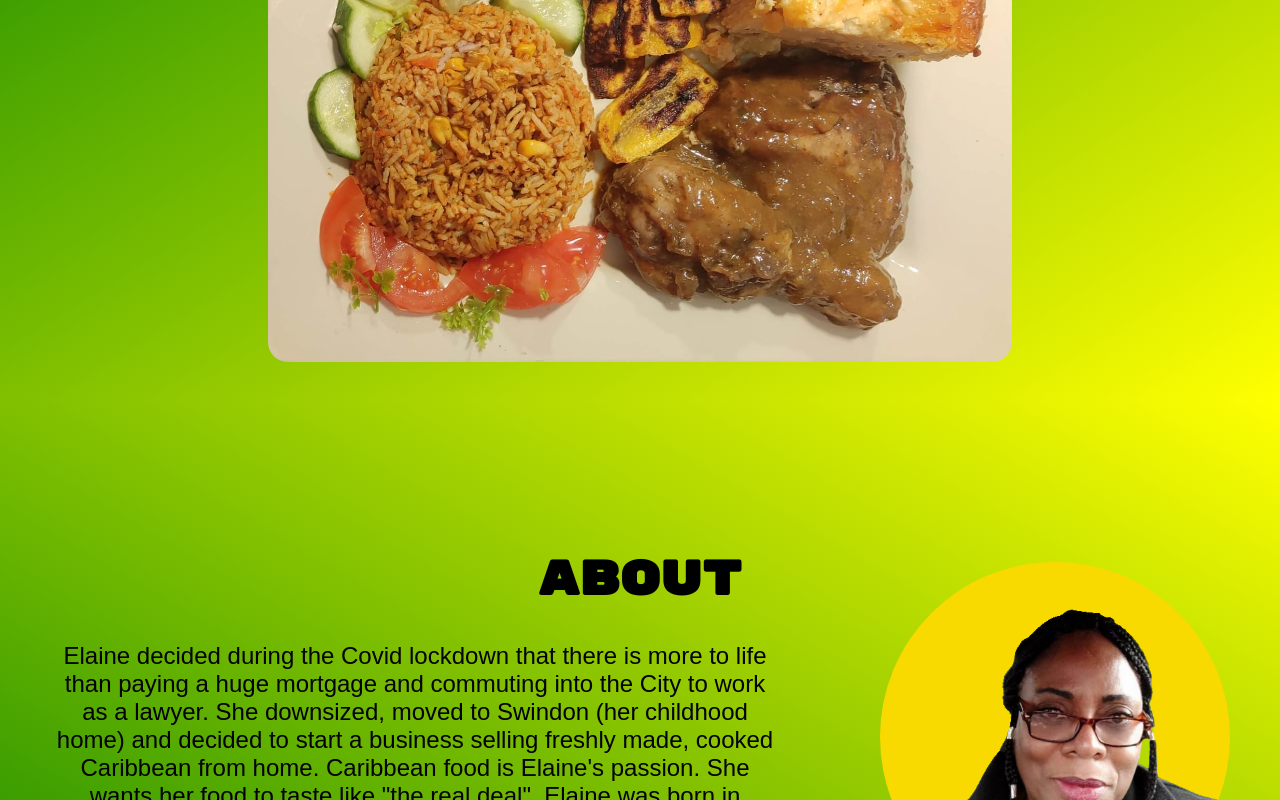
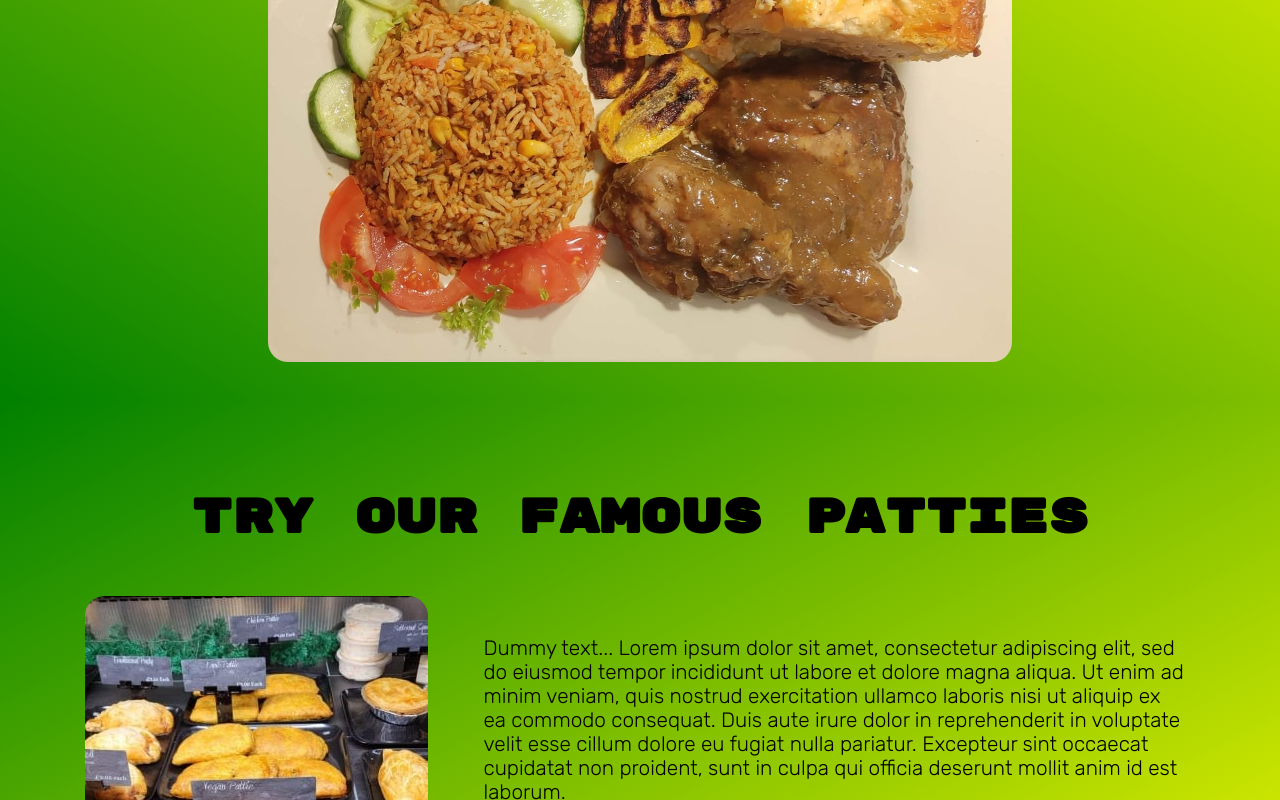
Before and after one commit to JohnPalmgren/JamdownFusion, a React (Create React App) app: page / in a window 1280 px wide. Shown: the part 2000-2800 px from the top of the page. Built offline with nearby package versions, Linux system fonts and the light colour scheme.

Commit message:
desktop patties page completed

```diff
--- a/src/App.js
+++ b/src/App.js
@@ -7,6 +7,7 @@ import LogIn from "./components/LogIn";
 import About from "./components/About";
 import Footer from "./components/Footer";
 import Allergens from "./components/Allergens";
+import Patties from "./components/Patties"
 
 function App() {
 
@@ -48,6 +49,7 @@ function App() {
       <Menu />
       <div ref={scrollToOrder}></div>
       <Carousel />
+      <Patties />
       <div ref={scrollToAbout}></div>
       <About />
       <Footer />
--- a/src/components/Carousel.module.css
+++ b/src/components/Carousel.module.css
@@ -1,7 +1,7 @@
 .background {
   width: 100%;
   height: 100vh;
-  background-image: linear-gradient(to bottom right, green, yellow);
+  background-image: linear-gradient(to top right, green, yellow);
 }
 
 .background h1 {
--- /dev/null
+++ b/src/components/Patties.js
@@ -0,0 +1,32 @@
+import classes from "./Patties.module.css";
+import patties from "../images/patty.jpg";
+
+const Patties = () => {
+  return (
+    <section className={classes.background}>
+      <h1>Try our famous patties</h1>
+      <div className={classes.flex}>
+        <img src={patties} alt="patties on display" className={classes.pattiesImg} />
+        <div className={classes.text}>
+          <p>
+            Dummy text... Lorem ipsum dolor sit amet, consectetur adipiscing
+            elit, sed do eiusmod tempor incididunt ut labore et dolore magna
+            aliqua. Ut enim ad minim veniam, quis nostrud exercitation ullamco
+            laboris nisi ut aliquip ex ea commodo consequat. Duis aute irure
+            dolor in reprehenderit in voluptate velit esse cillum dolore eu
+            fugiat nulla pariatur. Excepteur sint occaecat cupidatat non
+            proident, sunt in culpa qui officia deserunt mollit anim id est
+            laborum.
+          </p>
+          <p>
+            You can also pick them up from{" "}
+            <a href="https://www.thburroughs.co.uk/">T.H. Burroughs</a> A local
+            family butchers, delicatessen and farmshop
+          </p>
+        </div>
+      </div>
+    </section>
+  );
+};
+
+export default Patties;
--- /dev/null
+++ b/src/components/Patties.module.css
@@ -0,0 +1,33 @@
+.background {
+  width: 100%;
+  /* height: 100vh; */
+  background-image: linear-gradient(to bottom right, green, yellow);
+}
+
+.flex {
+  display: flex;
+  flex-wrap: wrap;
+  justify-content: center;
+}
+
+.background h1 {
+    margin: 0;
+    padding-top: 5.5rem;
+    padding-bottom: 1.5rem;;
+}
+
+.pattiesImg {
+  margin: 1.5rem;
+  border-radius: 20px;
+}
+
+.text {
+    width: 60%;
+    max-width: 850px;;
+}
+
+.text p {
+  margin: 4rem 2rem 1rem 2rem;
+  font-size: 1.3rem;
+  font-family: "Rubik", sans-serif;
+}
```
Also changed, not shown: src/images/patty.jpg (added).
